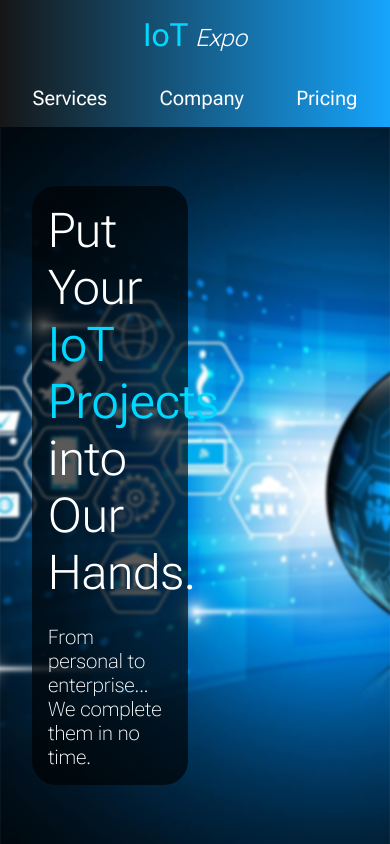
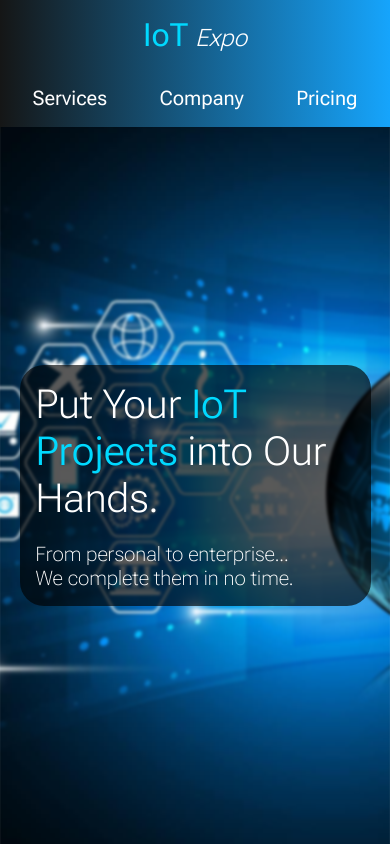
Before and after one commit to n-ii-ma/iot-expo, a Next.js app: page / in a window 390 px wide. Shown: the top 844 px of the page. Built offline with nearby package versions, Linux system fonts and the light colour scheme.

Commit message:
Make banner responsive

```diff
--- a/src/styles/Banner.module.css
+++ b/src/styles/Banner.module.css
@@ -25,7 +25,7 @@
 
 .titleContainer h1 {
   font-weight: 200;
-  font-size: 3rem;
+  font-size: 2.75rem;
   color: var(--primary-color);
   margin-bottom: 0.5em;
 }
@@ -40,3 +40,28 @@
   font-size: 1.25rem;
   color: var(--primary-color);
 }
+
+/* Mobile */
+@media (max-width: 700px) {
+  .titleContainer {
+    width: 90%;
+    left: 0;
+    right: 0;
+    margin: 0 auto;
+  }
+
+  .titleContainer h1 {
+    font-size: 2.5rem;
+  }
+}
+
+/* Tablet and Smaller Desktop */
+@media (min-width: 701px) and (max-width: 1120px) {
+  .titleContainer {
+    width: 50%;
+  }
+
+  .titleContainer h1 {
+    font-size: 2.5rem;
+  }
+}
```
